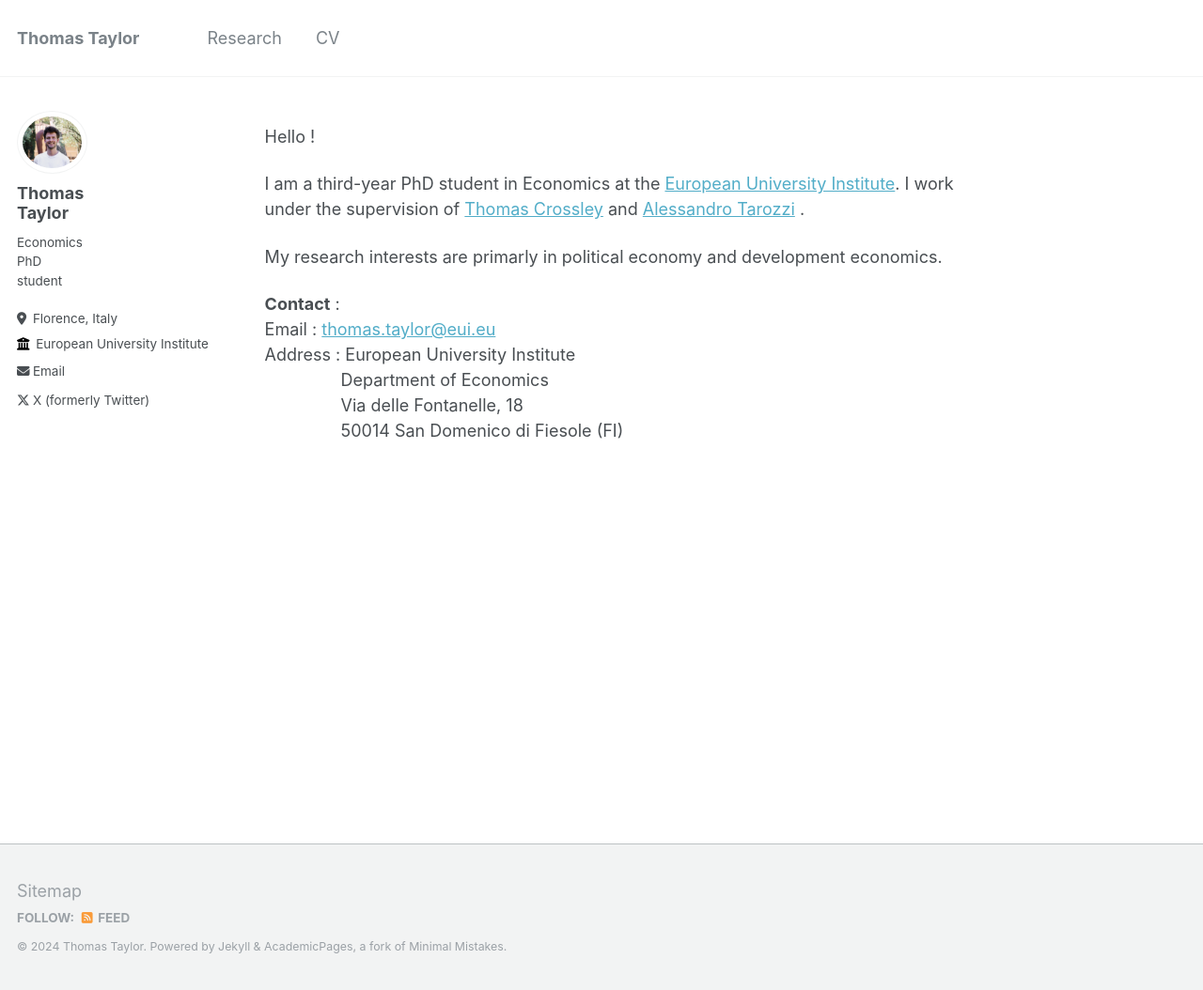
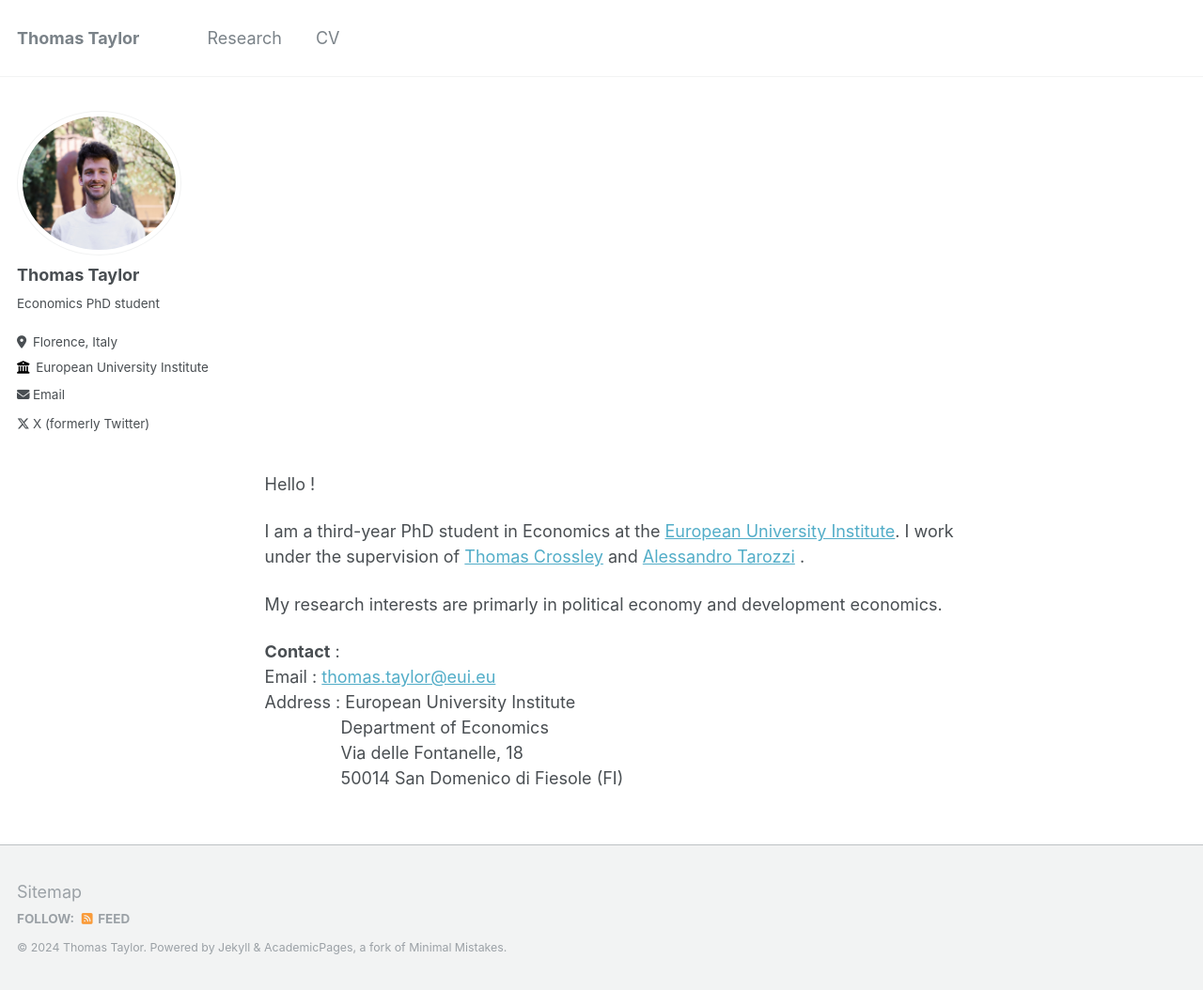
Before and after one commit to thomastaylor-econ/thomastaylor-econ.github.io, a Jekyll site: the page built from _pages/about.md, in a window 1280 px wide and 1054 px high. Shown: the whole window at 94% size. Built offline with Jekyll 4.4.1, drawn with Linux system fonts in a browser that asks for light colours.

Commit message:
Update _sidebar.scss

```diff
--- a/_sass/_sidebar.scss
+++ b/_sass/_sidebar.scss
@@ -27,7 +27,7 @@
 
   @include breakpoint($x-large) {
     padding-right: 0;
-    width: 75px;
+    width: 300px;
   }
 
   h2, h3, h4, h5, h6 {
```
